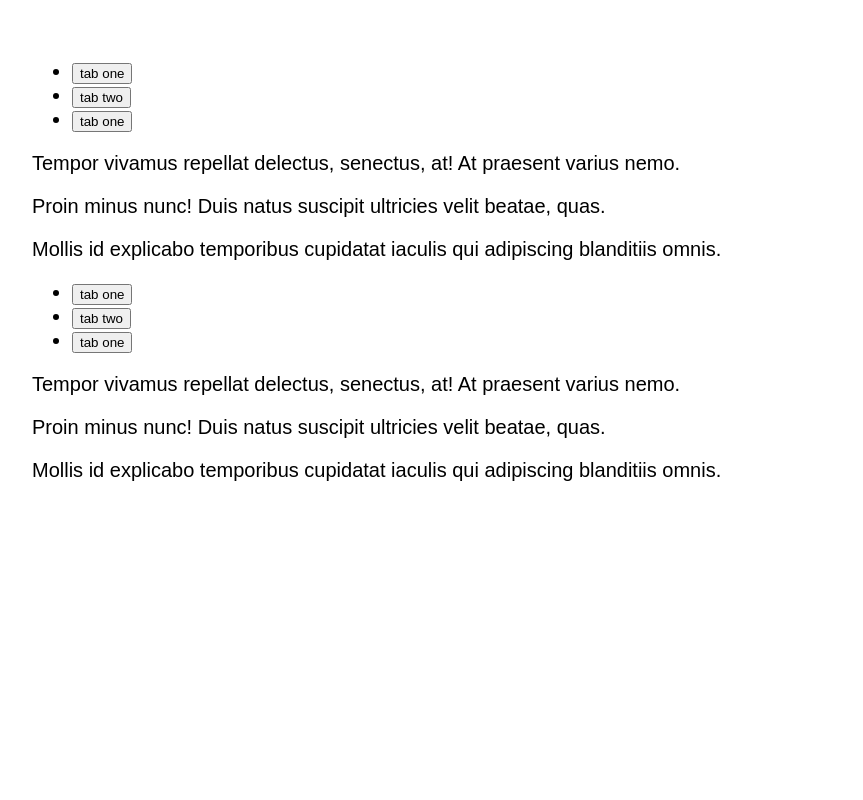
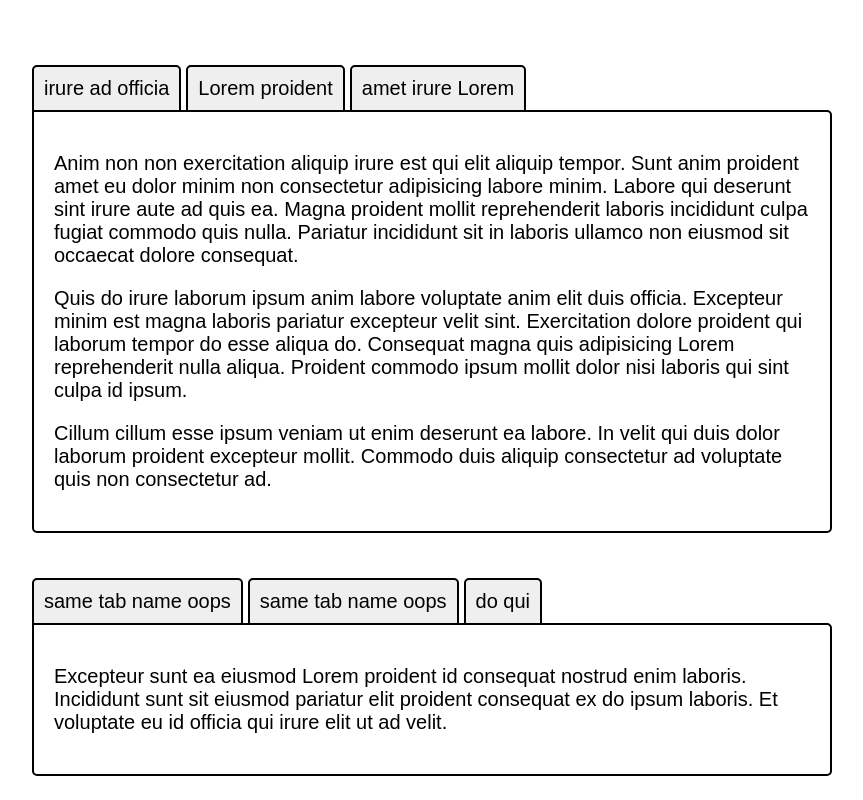
Before and after one commit to stef7/accessible-tabs, a Next.js app: page / in a window 1280 px wide. Shown: the top 800 px of the page, without its empty margins (208-1071 px from the left). Built offline with nearby package versions, Linux system fonts and the light colour scheme.

Commit message:
Almost done... might regret the query string/hash approach tho. [WIP]
would pushState be better? [WIP]

```diff
--- a/components/TabSet/index.module.scss
+++ b/components/TabSet/index.module.scss
@@ -1,16 +1,34 @@
+$radius: 0.25rem;
+$border: 0.1rem;
+
 .tabset {
-	&__tabs {
-		display: flex;
-		list-style: none;
-		flex-wrap: wrap;
-		align-items: bottom;
-	}
-	&__tab {
-		padding: 0.25em 0.5em;
-		margin: 0.25em 0.25em 0 0;
-		border: 0.1em solid;
-		border-radius: 0.1em 0.1em 0 0;
-	}
-	&__content {
+	margin: 2rem 0;
+	position: relative;
+	&[aria-label]:before {
+		content: attr(aria-label);
+		bottom: 100%;
+		font-size: 0.5em;
+		color: red;
 	}
 }
+.tabs {
+	display: flex;
+	list-style: none;
+	flex-wrap: wrap;
+	align-items: bottom;
+	margin: 0 0 (0 - $border) 0;
+	padding: 0;
+}
+.tab {
+	font-size: 1em;
+	padding: 0.5em;
+	margin: $radius $radius 0 0;
+	border: $border solid;
+	border-radius: $radius $radius 0 0;
+	cursor: pointer;
+}
+.panel {
+	border: $border solid;
+	padding: 1em;
+	border-radius: 0 $radius $radius $radius;
+}
--- a/components/TabSet/index.tsx
+++ b/components/TabSet/index.tsx
@@ -1,5 +1,7 @@
-import React, { useEffect, useState } from "react";
+import { NextRouter, useRouter } from "next/router";
+import React, { useEffect, useRef, useState } from "react";
 
+import { useAppContext } from "../../lib/context";
 import styles from "./index.module.scss";
 
 interface TabSetProps {
@@ -7,63 +9,132 @@ interface TabSetProps {
 	tabs: {
 		uniqueName: string;
 		content: React.ReactNode;
+		isActive?: boolean;
 	}[];
 }
 
-const createSlug = (str: string): string => str.trim().replace(/[^a-zA-Z1-3]+/gi, "-");
+const uniqueCache = {};
+const uniqueFor = (key: string) => {
+	let times = uniqueCache[key];
+	if (times === undefined) times = uniqueCache[key] = 0;
+	else times = uniqueCache[key] += 1;
+	return times ? `${key}-${times}` : key;
+};
+const uniqueSlug = (uniqueName: string, slugSetName: string): string => {
+	const slug1 = uniqueName
+		.replace(/[^a-zA-Z1-3]+/gi, " ")
+		.trim()
+		.replace(/ /g, "-")
+		.toLowerCase();
 
-const tabSetSlugs = new Set();
-
-const onTabSelect = (tabSetSlug, tabSlug) => {
-	// useEffect(() => {
-	// 	router.push("?tab=10", undefined, { shallow: true });
-	// }, []);
-};
-
-export default function TabSet({ uniqueName, tabs }: TabSetProps) {
-	const tabSetSlug = createSlug(uniqueName);
-
-	if (tabSetSlugs.has(tabSetSlug)) {
+	const slug2 = uniqueFor(slug1);
+	if (slug2 !== slug1) {
 		console.error(
-			new Error(
-				`Tabset slug "${tabSetSlug}" (sanitised uniqueName) is not unique. Adding incremental suffix, but please note this is not reliable. Please be more original ;)`,
-			),
+			`${slugSetName} slug "${slug1}" (sanitised uniqueName) is not unique. Adding incremental suffix, it's now "${slug2}", but please note this is not reliable. Please be more original ;)`,
 		);
 	}
 
-	const tabSlugs = new Set();
+	return slug2;
+};
 
-	const tabData = tabs.map((tab) => {
-		const { uniqueName, content } = tab;
-		const tabSlug = createSlug(uniqueName);
+let scrollPos: { left: number; top: number };
+const saveScroll = () => {
+	scrollPos = { left: window.scrollX, top: window.scrollY };
+};
+const restoreScroll = () => {
+	if (scrollPos) {
+		window.scrollTo(scrollPos);
+	}
+};
 
-		if (tabSlugs.has(tabSlug)) {
-			console.error(
-				new Error(
-					`Tab slug "${tabSlug}" (in tabset "${tabSetSlug}" (sanitised uniqueName) is not unique. Adding incremental suffix, but please note this is not reliable. Please be more original ;)`,
-				),
-			);
-		}
+const selectTab = (router: NextRouter, tabSetSlug: string, tabSlug: string): void => {
+	const url = new URL(window.location.href);
+	url.searchParams.set(`tabs--${tabSetSlug}`, tabSlug);
+	url.hash = `tab--${tabSetSlug}--${tabSlug}`;
 
+	router.push(url, undefined, { shallow: true });
+};
+
+const querySlugString = (querySlug: string | string[]) => {
+	if (Array.isArray(querySlug)) querySlug = querySlug.join("");
+	return querySlug;
+};
+
+export default function TabSet({ uniqueName, tabs: tabsStart }: TabSetProps): JSX.Element {
+	const tabSetSlug = uniqueSlug(uniqueName, "Tabset");
+	const tabSetId = `tabset--${tabSetSlug}`;
+
+	const tabs = tabsStart.map((tab) => {
+		const { uniqueName: tabName } = tab;
+		const tabSlug = uniqueSlug(tabName, `Tabset "${tabSetSlug}" tab`);
 		return {
 			...tab,
-			isActive: true,
 			slug: tabSlug,
+			panelId: `${tabSetSlug}--${tabSlug}`,
+			tabId: `tab--${tabSetSlug}--${tabSlug}`,
 		};
 	});
 
-	const activeTab = tabData.find((t) => t.isActive);
+	const router = useRouter();
+
+	const startTab = tabs.find((tab) => tab.isActive) || tabs[0];
+	let querySlug = querySlugString(router.query[tabSetSlug]);
+	const queryTab = querySlug && tabs.find((tab) => tab.slug === querySlug);
+
+	const [activeSlug, setActiveSlug] = useState(queryTab?.slug || startTab?.slug);
+
+	const panelRefs = tabs.map(() => useRef<HTMLDivElement>());
+
+	useEffect(() => {
+		router.events.on("hashChangeComplete", (url, { shallow }) => {
+			if (shallow) restoreScroll();
+		});
+
+		const hash = window.location.hash;
+		if (hash) {
+			panelRefs[tabs.findIndex((tab) => tab.panelId == hash)]?.current?.focus();
+		}
+	}, []);
+
+	useEffect(() => {
+		querySlug = querySlugString(router.query[tabSetSlug]);
+		if (querySlug) setActiveSlug(querySlug);
+	}, [router.query[tabSetSlug]]);
 
 	return (
-		<div className={styles.tabset}>
-			<ul>
-				{tabData.map((tab, i) => (
+		<div id={tabSetId} className={styles.tabset}>
+			<ul role="tablist" aria-label={uniqueName} className={styles.tabs}>
+				{tabs.map((tab, i) => (
 					<li key={i}>
-						<button>{tab.uniqueName}</button>
+						<button
+							className={styles.tab}
+							role="tab"
+							aria-selected={tab.slug === activeSlug}
+							aria-controls={tab.panelId}
+							id={tab.tabId}
+							tabIndex={tab.slug === activeSlug ? -1 : 0}
+							onClick={() => {
+								saveScroll();
+								selectTab(router, tabSetSlug, tab.slug);
+								panelRefs[i]?.current?.focus();
+							}}>
+							{tab.uniqueName}
+						</button>
 					</li>
 				))}
 			</ul>
-			<div>{activeTab.content}</div>
+			{tabs.map((tab, i) => (
+				<div
+					className={styles.panel}
+					key={i}
+					id={tab.panelId}
+					role="tabpanel"
+					tabIndex={0}
+					aria-labelledby={tab.tabId}
+					hidden={tab.slug !== activeSlug}>
+					{tab.content}
+				</div>
+			))}
 		</div>
 	);
 }
--- /dev/null
+++ b/lib/context.tsx
@@ -0,0 +1,13 @@
+import { createContext, useContext } from "react";
+
+const AppContext = createContext({});
+
+export function AppWrapper({ children }) {
+	const sharedState = {};
+
+	return <AppContext.Provider value={sharedState}>{children}</AppContext.Provider>;
+}
+
+export function useAppContext() {
+	return useContext(AppContext);
+}
--- a/package.json
+++ b/package.json
@@ -10,6 +10,7 @@
 		"format": "prettier --write . --config ./.prettierrc.js"
 	},
 	"dependencies": {
+		"lorem-ipsum": "^2.0.3",
 		"next": "10.0.5",
 		"react": "17.0.1",
 		"react-dom": "17.0.1"
--- a/pages/_app.tsx
+++ b/pages/_app.tsx
@@ -1,7 +1,12 @@
 import "../styles/globals.scss";
+import { AppWrapper } from "../lib/context";
 
-function MyApp({ Component, pageProps }) {
-	return <Component {...pageProps} />;
+function Application({ Component, pageProps }) {
+	return (
+		<AppWrapper>
+			<Component {...pageProps} />
+		</AppWrapper>
+	);
 }
 
-export default MyApp;
+export default Application;
--- a/pages/index.tsx
+++ b/pages/index.tsx
@@ -1,18 +1,25 @@
 import React from "react";
 import Head from "next/head";
+import { LoremIpsum } from "lorem-ipsum";
 
 import TabSet from "../components/TabSet";
 import Container from "../components/Container";
 
-const paragraphs = (
-	<>
-		<p>Tempor vivamus repellat delectus, senectus, at! At praesent varius nemo.</p>
-		<p>Proin minus nunc! Duis natus suscipit ultricies velit beatae, quas.</p>
-		<p>Mollis id explicabo temporibus cupidatat iaculis qui adipiscing blanditiis omnis.</p>
-	</>
-);
-
 export default function Page() {
+	const lorem = new LoremIpsum({
+		sentencesPerParagraph: {
+			max: 5,
+			min: 2,
+		},
+		wordsPerSentence: {
+			max: 12,
+			min: 8,
+		},
+	});
+	const paragraphs = () =>
+		Array(3)
+			.fill(0)
+			.map((_, i) => <p key={i}>{lorem.generateParagraphs(1)}</p>);
 	return (
 		<>
 			<Head>
@@ -21,19 +28,19 @@ export default function Page() {
 			<Container>
 				<TabSet
 					{...{
-						uniqueName: "my first tabset",
+						uniqueName: "my tabset",
 						tabs: [
 							{
-								uniqueName: "tab one",
-								content: paragraphs,
+								uniqueName: lorem.generateWords(3),
+								content: paragraphs(),
 							},
 							{
-								uniqueName: "tab two",
-								content: paragraphs,
+								uniqueName: lorem.generateWords(2),
+								content: paragraphs(),
 							},
 							{
-								uniqueName: "tab one",
-								content: paragraphs,
+								uniqueName: lorem.generateWords(3),
+								content: paragraphs(),
 							},
 						],
 					}}
@@ -41,21 +48,24 @@ export default function Page() {
 
 				<TabSet
 					{...{
-						uniqueName: "my second tabset",
-						tabs: [
-							{
-								uniqueName: "tab one",
-								content: paragraphs,
-							},
-							{
-								uniqueName: "tab two",
-								content: paragraphs,
-							},
-							{
-								uniqueName: "tab one",
-								content: paragraphs,
-							},
-						],
+						uniqueName: "another tabset",
+						tabs: Array(3)
+							.fill(0)
+							.map((_, i) => ({
+								uniqueName: i < 2 ? "same tab name oops" : lorem.generateWords(2),
+								content: <p>{lorem.generateSentences(3)}</p>,
+							})),
+					}}
+				/>
+				<TabSet
+					{...{
+						uniqueName: "another tabset",
+						tabs: Array(4)
+							.fill(0)
+							.map(() => ({
+								uniqueName: lorem.generateWords(3),
+								content: <p>{lorem.generateSentences(2)}</p>,
+							})),
 					}}
 				/>
 			</Container>
```
Also changed, not shown: 1 other file (tests, documents, lock files or other folders).
